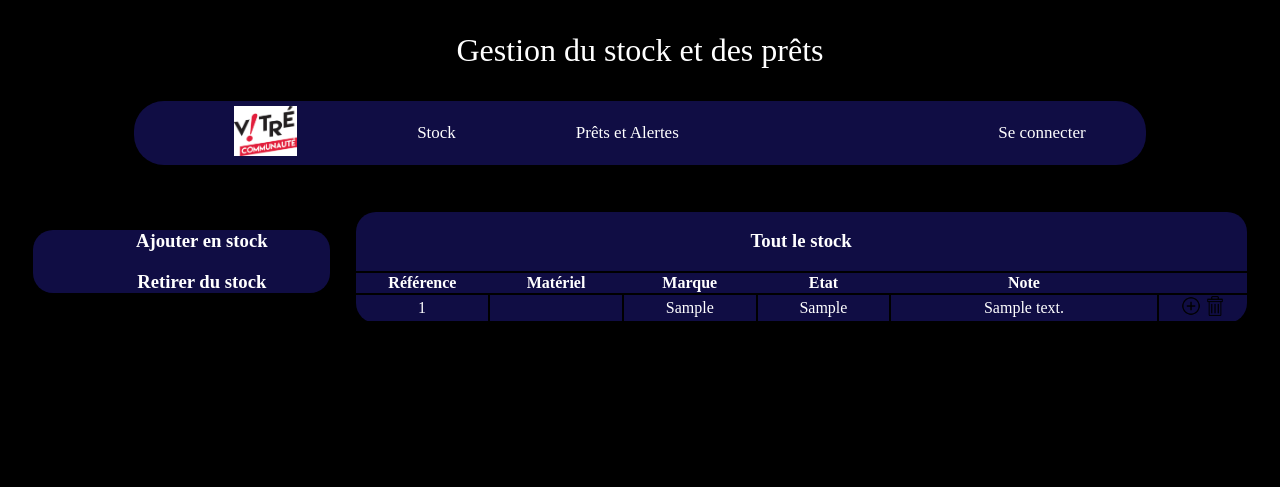
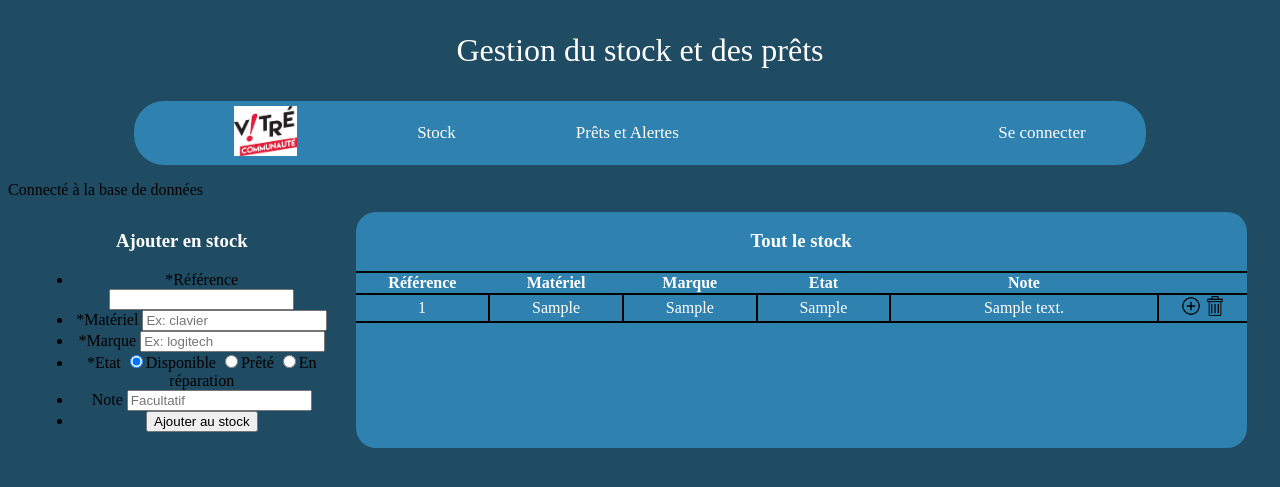
Before and after one commit to efroc/stockvc, a PHP site: page /testindex.php?menu=1 in a window 1280 px wide. Shown: the top 487 px of the page. Run offline with PHP 8.4, Linux system fonts and the light colour scheme; tables that the repository leaves empty or names only in its code hold one stand-in row (values such as "Sample post").

Commit message:
PREMIER PUSH DE LA JOURNEE : ajouter et supprimer du stock fonctionne

```diff
--- a/page/css/testcss.css
+++ b/page/css/testcss.css
@@ -1,6 +1,6 @@
 /**********Entête*********/
 body {
-    background-color: #000000;
+    background-color: #1f4b63
 }
 
 .title {
@@ -10,7 +10,7 @@ body {
 }
 
 .menu {
-    background-color: #100d44;
+    background-color: #2f81af;
     list-style-type: none;
     overflow: hidden;
     margin-left: 10%;
@@ -61,7 +61,7 @@ p {
     margin-right: 2%;
     margin-left: 2%;
     border-radius: 20px;
-    background-color: #100d44;
+    background-color: #2f81af;
 }
 
 table {
@@ -92,5 +92,9 @@ tr {
     margin-left: none;
     list-style-type: none;
     border-radius: 20px;
-    background-color: #100d44;
+    background-color: #2f81af;
 }
+
+.stock-form {
+    color: black;
+}
--- a/page/testindex.php
+++ b/page/testindex.php
@@ -4,7 +4,7 @@
 <head>
     <meta charset="UTF-8">
     <meta name="viewport" content="width=device-width">
-    <meta http-equiv="refresh" content="60">    <!--Auto refresh chaque minute -->
+    <meta http-equiv="refresh" content="60">
     <link href="css/testcss.css" rel="stylesheet"/>
     <title>Stock Informatique Vitré Communauté</title>
     <link rel="website icon" type="png" href="../ressources/images/VClogo.png"/>
@@ -39,10 +39,53 @@
         <!----------------------- STOCK --------------------------------->
         <div class="stock">
             <div class="stock-action">
-                  <ul class="stock-menu">
-                    <li><h3>Ajouter en stock</h3></li>
-                    <li><h3>Retirer du stock</h3></li>
-                  </ul>
+                <!-------------- AJOUTE AU STOCK ------------------------>
+                <h3>Ajouter en stock</h3>
+                <form action="testindex.php" method="POST">
+                    <ul class="stock-form">
+                        <li>
+                            <label for="reference">*Référence</label>
+                            <input type="text" id="reference" name="reference" required placeholder=""/>
+                        </li>
+                        <li>
+                            <label for="materiel">*Matériel</label>
+                            <input type="text" id="materiel" name="materiel" required placeholder="Ex: clavier"/>
+                        </li>
+                        <li>
+                            <label for="marque">*Marque</label>
+                            <input type="text" id="marque" name="marque" required placeholder="Ex: logitech"/>
+                        </li>
+                        <li>
+                            <label for="etat">*Etat</label>
+                            <input type="radio" id="etat" name="etat" value="D" checked/>Disponible
+                            <input type="radio" id="etat" name="etat" value="P"/>Prêté
+                            <input type="radio" id="etat" name="etat" value="R"/>En réparation
+                        </li>
+                        <li>
+                            <label for="note">Note</label>
+                            <input type="text" id="note" name="note" placeholder="Facultatif"/>
+                        </li>
+                        <li>
+                            <button type="submit" name="submit">Ajouter au stock</button>
+                        </li>
+                    </ul>
+                </form>
+                <!---------------- FORMULAIRE VERS BDD ------------------>
+                <?php
+                    if(isset($_POST['submit'])) {
+                        $ref = $_POST['reference'];
+                        $mat = $_POST['materiel'];
+                        $marque = $_POST['marque'];
+                        $etat = $_POST['etat'];
+                        $note = $_POST['note'];
+                        $req = "INSERT INTO stock (ident, materiel, marque, etat, note) VALUES ('$ref', '$mat', '$marque', '$etat', '$note')";
+                        try {
+                            $bdd->getPdo()->query($req);
+                        } catch(Exception $e) {
+                            die("Erreur: Impossible d'ajouter dans la BDD".$e->getMessage());
+                        }
+                    }
+                ?>
             </div>
 
             <!------------------- AFFICHE STOCK ------------------------->
@@ -63,13 +106,13 @@
                 ?>
                     <tr>
                         <td><?php print $res['ident']; ?></td>
-                        <td><?php print $res['type']; ?></td>
+                        <td><?php print $res['materiel']; ?></td>
                         <td><?php print $res['marque']; ?></td>
                         <td><?php print $res['etat']; ?></td>
                         <td><?php print $res['note']; ?></td>
                         <td><a class="image" href="#" title="Ajouter aux prêts" ><img src="../ressources/images/ajouter.png" alt="ajouter" height="20px"></a>
                             <a class="image" href="#" title="Supprimer"><img src="../ressources/images/basket.png" alt="supprimer" height="20px"></a></td>
-                        </tr>
+                    </tr>
                 <?php
                     }
                 ?>
```
Also changed, not shown: page/indexS.php (+38 -11 lines), src/traitement/Test.php (+4 -3 lines).
